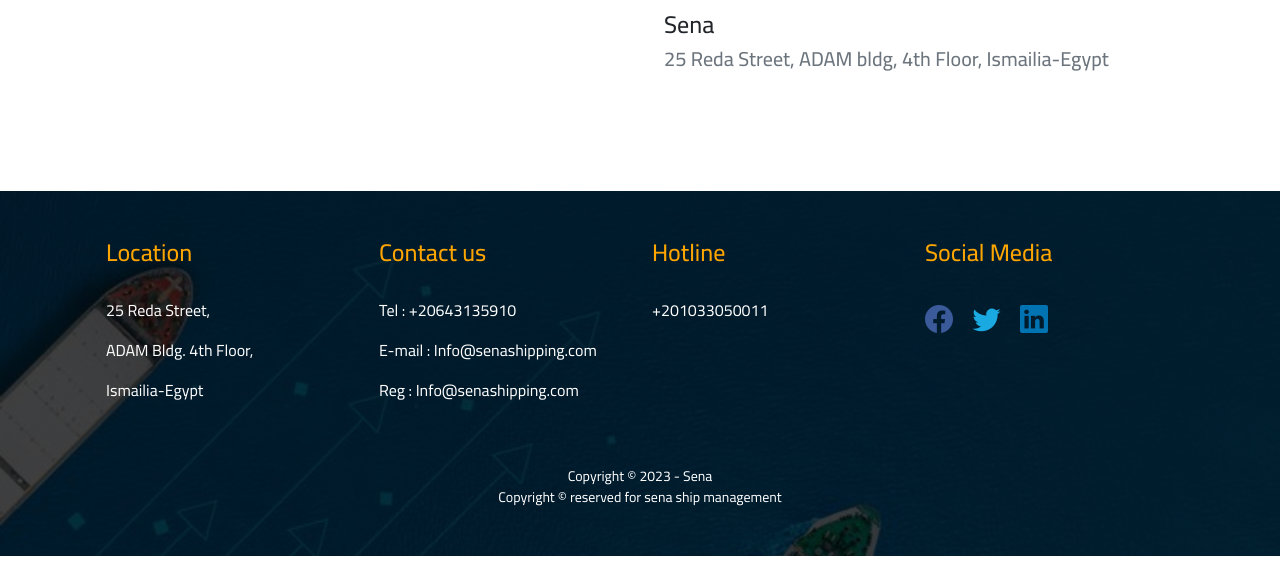
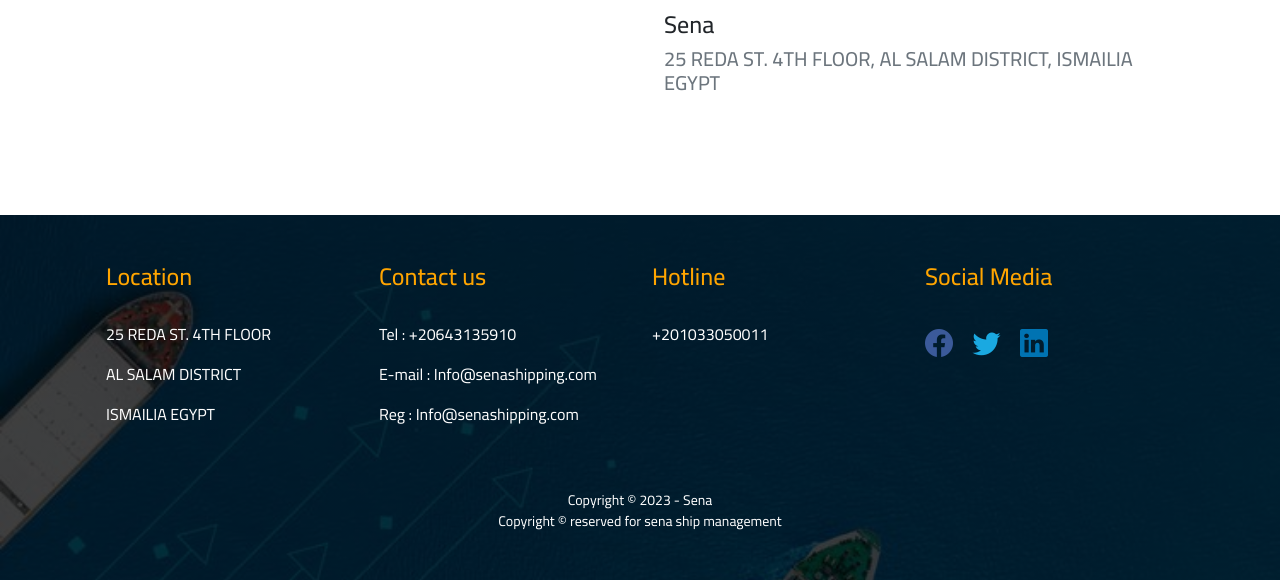
Before and after one commit to ahmedsamir9932/SENA, a plain HTML site: page index.html in a window 1280 px wide. Shown: the part 8632-9212 px from the top of the page. Before the commit the page ends 9188 px from the top, so only its background shows below. Drawn offline with nearby package versions, Linux system fonts and the light colour scheme.

Commit message:
change address in all website

```diff
--- a/index.html
+++ b/index.html
@@ -860,7 +860,7 @@
                   <iframe src="https://www.google.com/maps/embed?pb=!1m17!1m12!1m3!1d858.5613123614716!2d32.27415017079533!3d30.598844998855274!2m3!1f0!2f0!3f0!3m2!1i1024!2i768!4f13.1!3m2!1m1!2zMzDCsDM1JzU1LjgiTiAzMsKwMTYnMjUuMCJF!5e0!3m2!1sar!2seg!4v1677331819540!5m2!1sar!2seg" width="100%" height="450" style="border:0;" allowfullscreen="" loading="lazy" referrerpolicy="no-referrer-when-downgrade"></iframe>
                   <div class="mt-3">
                       <h4>Sena</h4>
-                      <h5 class="text-muted" style="width: 100%;">25 Reda Street, ADAM bldg, 4th Floor, Ismailia-Egypt</h5>
+                      <h5 class="text-muted" style="width: 100%;">25 REDA ST. 4TH FLOOR, AL SALAM DISTRICT, ISMAILIA EGYPT</h5>
                   </div>
               </div>
           </div>
@@ -873,9 +873,9 @@
         <div class="row px-4 px-lg-4 mb-5">
           <div class="col-md-3">
             <h4 class="text-white o-color">Location</h4>
-            <p class="text-white">25 Reda Street,</p>
-            <p class="text-white">ADAM Bldg. 4th Floor,</p>
-            <p class="text-white">Ismailia-Egypt</p>
+            <p class="text-white">25 REDA ST. 4TH FLOOR</p>
+            <p class="text-white">AL SALAM DISTRICT</p>
+            <p class="text-white">ISMAILIA EGYPT</p>
           </div>
           <div class="col-md-3">
             <h4 class="text-white o-color">Contact us</h4>
```
Also changed, not shown: al-hussein.html (+3 -3 lines), balkis.html (+3 -3 lines), banyas-1.html (+3 -3 lines), sea-wave-1.html (+3 -3 lines), yassin-bey.html (+3 -3 lines).
